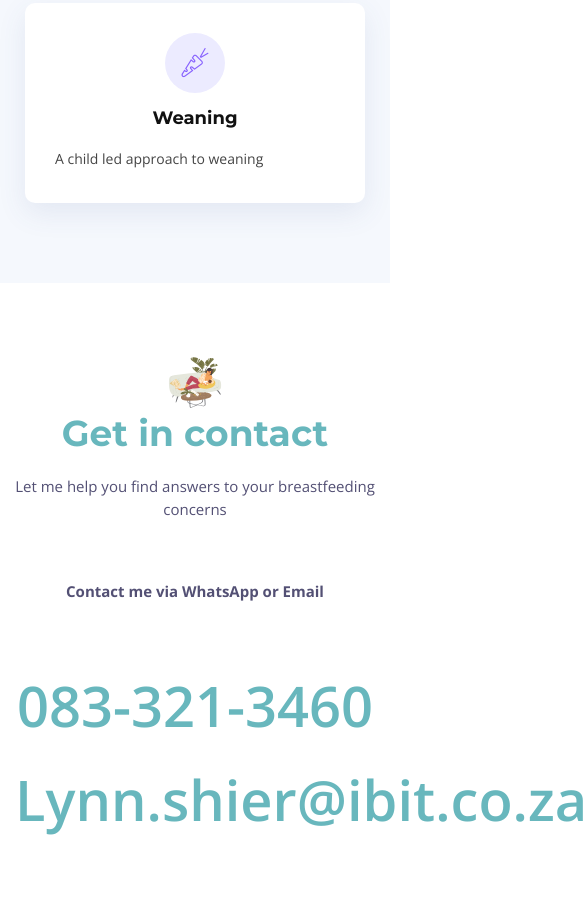
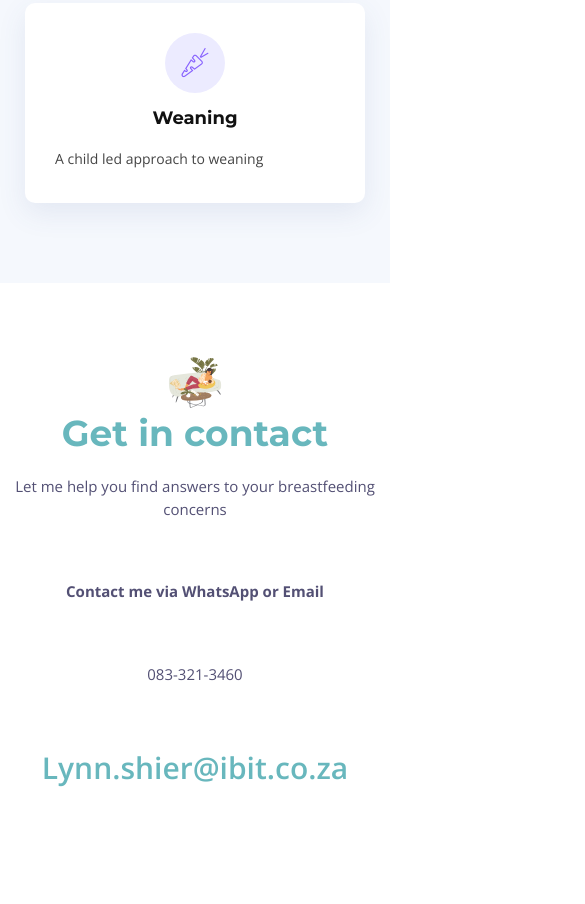
Before and after one commit to lynnshier/lynnshier.github.io, a plain HTML site: page index.html in a window 390 px wide. Shown: the part 3923-4827 px from the top of the page, 585 px wide, since content can reach past the window. Drawn offline with nearby package versions, Linux system fonts and the light colour scheme; files whose address does not match are found by name.

Commit message:
copntact

```diff
--- a/css/style.css
+++ b/css/style.css
@@ -1560,9 +1560,20 @@ h6 {
     margin-left: 0;
   }
 }
-
+.contactNumber p {
+  color: #68b7bd; font-weight: 600; font-size: 4em; margin-bottom: 0px; padding-bottom: 10px;
+}
+.contactEmail a {
+  color: #68b7bd; font-weight: 600; font-size: 4em; margin-bottom: 0px; padding-bottom: 10px;
+}
 @media (max-width: 574px) {
   #footer .footer-top .social-links a {
     margin-bottom: 25px;
   }
-}
+  .contactNumber p {
+    color: #68b7bd; font-weight: 600; font-size: 2em; display: inline-block; margin-bottom: 0px; padding-bottom: 10px;
+  }
+  .contactEmail a {
+    color: #68b7bd; font-weight: 600; font-size: 2em; margin-bottom: 0px; padding-bottom: 10px;
+  }
+}
--- a/index.html
+++ b/index.html
@@ -212,8 +212,8 @@
                 <h3 style="color: #68b7bd;">Get in contact</h3>
                 <p>Let me help you find answers to your breastfeeding concerns</p>
                 <p style="font-weight: bold;">Contact me via WhatsApp or Email</p>
-                  <p style="color: #68b7bd; font-weight: 600; font-size: 4em; margin-bottom: 0px; padding-bottom: 10px;" >083-321-3460</p>
-                  <p style="color: #68b7bd; font-weight: 600; font-size: 4em;"><a href="mailto:Lynn.shier@ibit.co.za">Lynn.shier@ibit.co.za</a></p>
+                  <p class="contactNumber" >083-321-3460</p>
+                  <p class="contactEmail"><a href="mailto:Lynn.shier@ibit.co.za">Lynn.shier@ibit.co.za</a></p>
               </header>
 
 
```
